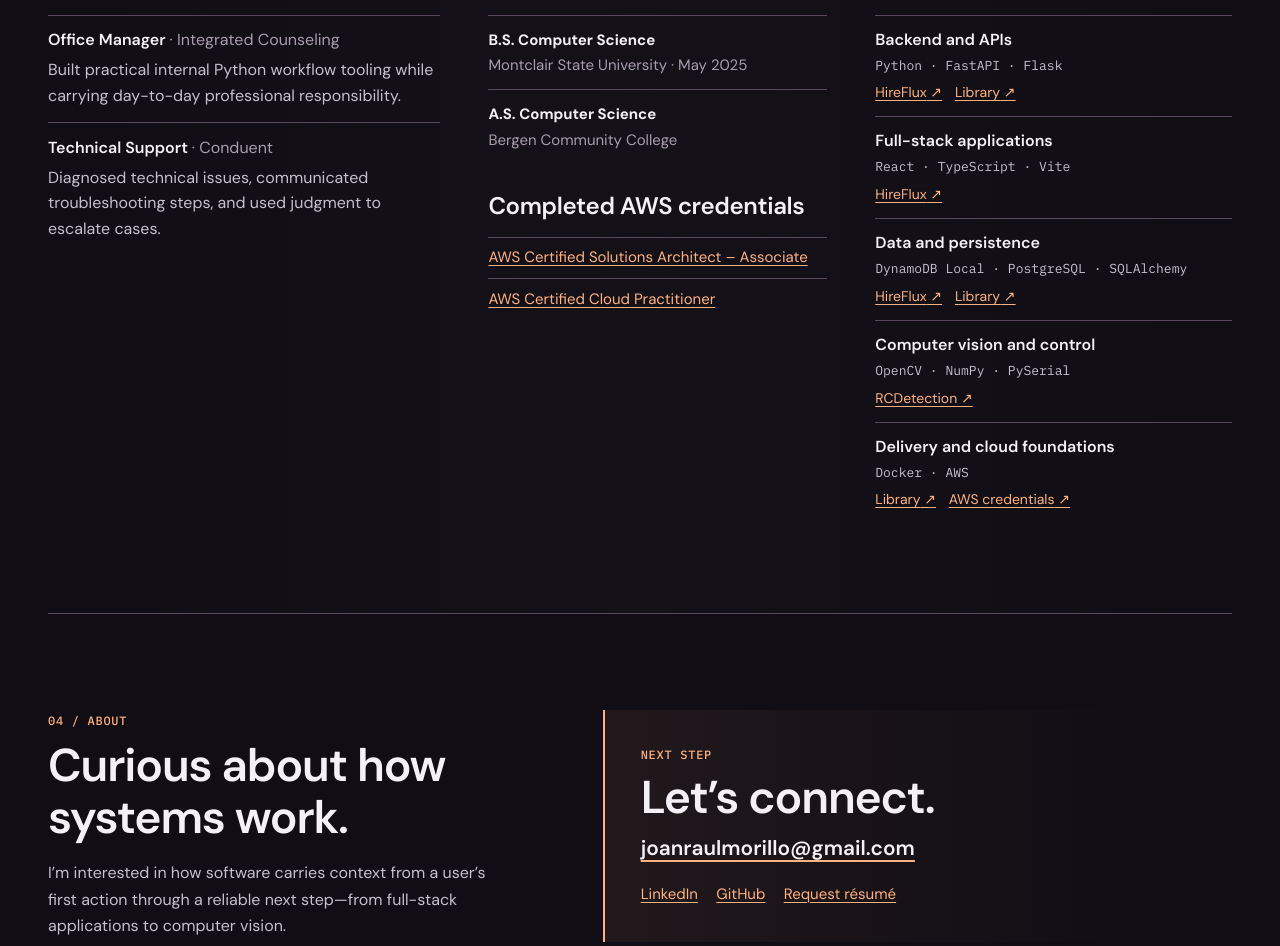
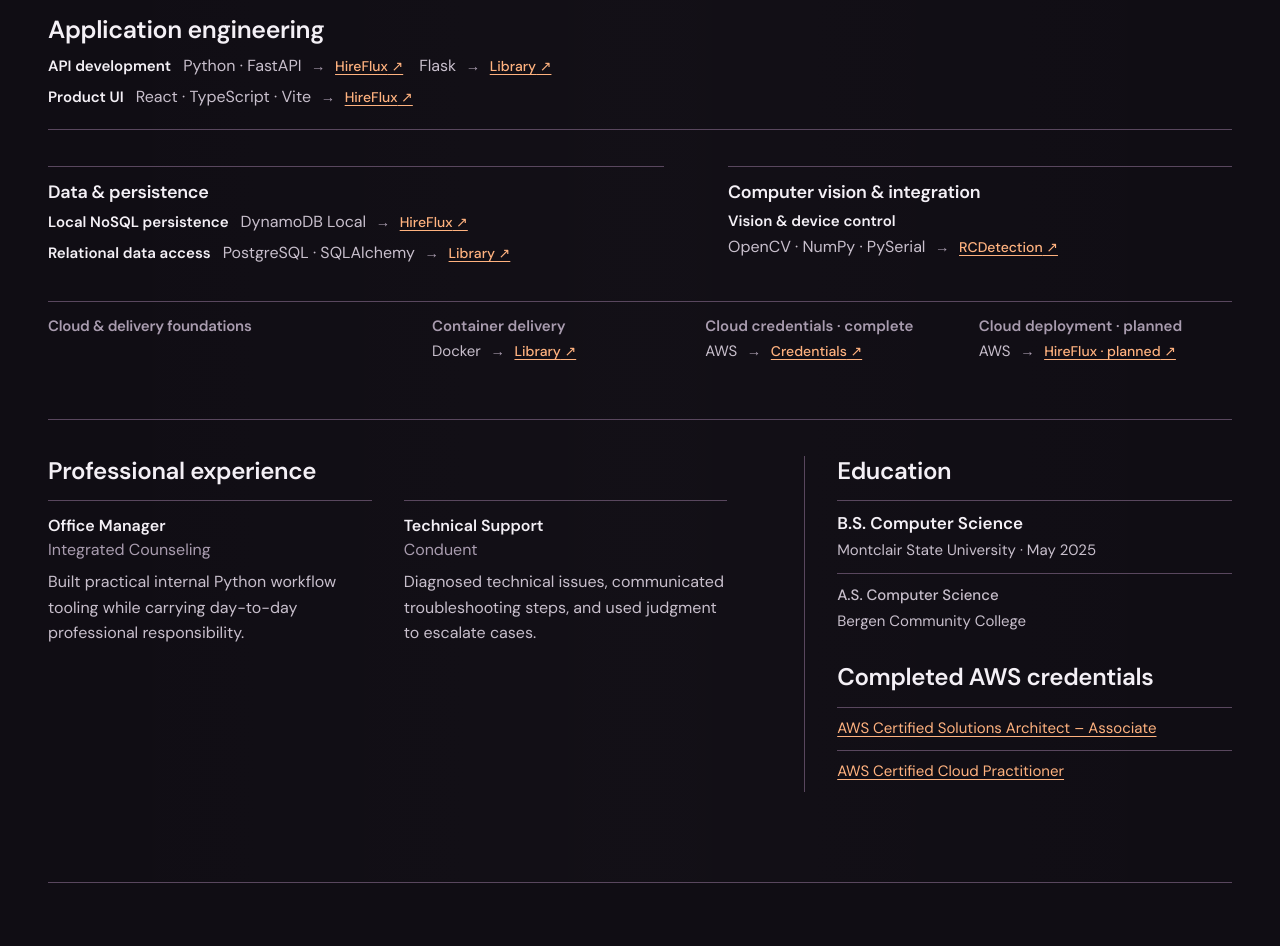
Before and after one commit to xiolest1/jm-portfolio-v2, a React (Vite) app: page / in a window 1280 px wide. Shown: the part 2706-3652 px from the top of the page. Built offline with nearby package versions, Linux system fonts and the light colour scheme.

Commit message:
Visual fixes

```diff
--- a/src/components/PortfolioHome.module.css
+++ b/src/components/PortfolioHome.module.css
@@ -293,7 +293,7 @@
 .projectLinks a,
 .library a,
 .rcCopy > a,
-.engineeringList a,
+.capabilityMappings a,
 .credentialList a,
 .contactLinks a {
   color: var(--color-accent);
@@ -304,7 +304,7 @@
 .projectLinks a:hover,
 .library a:hover,
 .rcCopy > a:hover,
-.engineeringList a:hover,
+.capabilityMappings a:hover,
 .credentialList a:hover,
 .contactLinks a:hover {
   color: var(--color-focus);
@@ -457,152 +457,336 @@
 }
 
 .foundation {
-  background: linear-gradient(90deg, transparent, rgb(255 255 255 / 1.5%), transparent);
+  background: linear-gradient(90deg, transparent, rgb(255 255 255 / 1%), transparent);
 }
 
-.foundationGrid {
-  display: grid;
-  grid-template-columns: 1.1fr 0.95fr 1fr;
-  gap: clamp(1.5rem, 4vw, 3rem);
-  align-items: start;
+.foundationHeader {
+  max-width: 54rem;
+  margin-bottom: clamp(1.75rem, 4vw, 2.5rem);
 }
 
-.foundationColumn {
+.foundationHeader .eyebrow {
+  margin-bottom: 0.65rem;
+}
+
+.foundationHeader .sectionTitle {
+  max-width: 28ch;
+  margin: 0;
+}
+
+.engineeringProfile {
+  display: grid;
+  gap: clamp(1.5rem, 3vw, 2.25rem);
+}
+
+.capabilityGroup {
   min-width: 0;
 }
 
-.subhead {
-  margin: 0 0 1rem;
+.capabilityLead {
+  padding-block: 1.1rem 1.25rem;
+  border-top: 1px solid var(--color-line);
+  border-bottom: 1px solid var(--color-line);
+}
+
+.foundationSubhead {
+  margin: 0 0 0.9rem;
+  color: var(--color-text);
+  font: 600 var(--type-subheading)/1.25 var(--font-sans);
+  letter-spacing: -0.015em;
+}
+
+.capabilityLead .foundationSubhead {
+  margin-bottom: 0.55rem;
+  font-size: clamp(1.3rem, 2vw, 1.55rem);
+}
+
+.capabilityMappings {
+  display: grid;
+  gap: 0.45rem;
+  margin: 0;
+  padding: 0;
+  list-style: none;
+}
+
+.capabilityMapping {
+  display: flex;
+  flex-wrap: wrap;
+  align-items: baseline;
+  gap: 0.2rem 0.75rem;
+  min-width: 0;
+  line-height: 1.5;
+}
+
+.capabilityType {
+  color: var(--color-text);
+  font-size: 0.94rem;
+  font-weight: 600;
+}
+
+.capabilityPaths,
+.capabilityPath {
+  display: inline-flex;
+  flex-wrap: wrap;
+  align-items: baseline;
+  gap: 0.2rem 0.6rem;
+  min-width: 0;
+}
+
+.capabilityPaths {
+  gap: 0.25rem 1rem;
+}
+
+.capabilityTechnology {
+  color: var(--color-body);
+  font-size: var(--type-body);
+}
+
+.capabilityArrow {
+  color: var(--color-muted);
+  font-size: 0.9rem;
+}
+
+.capabilityEvidence {
+  display: inline-flex;
+  flex-wrap: wrap;
+  gap: 0.25rem 0.5rem;
+  align-items: baseline;
+}
+
+.capabilityMappings a {
   color: var(--color-accent);
-  font: 500 0.73rem/1.4 var(--font-mono);
-  letter-spacing: 0.04em;
-  text-transform: uppercase;
+  font-size: var(--type-compact);
+  font-weight: 500;
+  text-decoration-thickness: 1px;
+  text-underline-offset: 0.2em;
+}
+
+.capabilityMappings a:hover {
+  color: var(--color-focus);
+}
+
+.capabilityPair {
+  display: grid;
+  grid-template-columns: minmax(0, 1.1fr) minmax(0, 0.9fr);
+  gap: clamp(2rem, 5vw, 4.5rem);
+}
+
+.capabilityStandard {
+  padding-top: 0.85rem;
+  border-top: 1px solid var(--color-line);
+}
+
+.capabilityStandard .foundationSubhead,
+.capabilityQuiet .foundationSubhead {
+  margin-bottom: 0.4rem;
+  font-size: 1.12rem;
+}
+
+.capabilityQuiet {
+  display: grid;
+  grid-template-columns: minmax(14rem, 0.45fr) minmax(0, 1fr);
+  gap: 0.6rem 1.5rem;
+  align-items: baseline;
+  padding-top: 0.8rem;
+  border-top: 1px solid var(--color-line);
+}
+
+.capabilityQuiet .foundationSubhead {
+  margin: 0;
+  color: var(--color-muted);
+  font-size: var(--type-compact);
+}
+
+.capabilityQuiet .capabilityMappings {
+  display: grid;
+  grid-template-columns: repeat(auto-fit, minmax(min(100%, 15rem), 1fr));
+  gap: 0.5rem 1.25rem;
+}
+
+.capabilityQuiet .capabilityType {
+  color: var(--color-muted);
+  font-size: var(--type-compact);
+}
+
+.capabilityQuiet .capabilityTechnology {
+  font-size: var(--type-compact);
+}
+
+.foundationEvidence {
+  display: grid;
+  grid-template-columns: minmax(0, 1.35fr) minmax(17rem, 0.85fr);
+  gap: clamp(2rem, 6vw, 5rem);
+  align-items: start;
+  margin-top: clamp(2rem, 4.5vw, 3.5rem);
+  padding-top: clamp(1.5rem, 3vw, 2.25rem);
+  border-top: 1px solid var(--color-line);
+}
+
+.foundationExperience,
+.foundationEducation {
+  min-width: 0;
+}
+
+.experienceGrid {
+  display: grid;
+  grid-template-columns: repeat(2, minmax(0, 1fr));
+  gap: clamp(1.25rem, 3vw, 2rem);
 }
 
 .experienceItem {
-  padding-block: 0.85rem;
+  min-width: 0;
+  padding-top: 0.85rem;
   border-top: 1px solid var(--color-line);
 }
 
 .experienceItem h4 {
   margin: 0;
-  font-size: 0.95rem;
+  color: var(--color-text);
+  font-size: 1rem;
   font-weight: 600;
+  line-height: 1.35;
 }
 
 .experienceItem h4 span {
+  display: block;
+  margin-top: 0.15rem;
   color: var(--color-muted);
   font-weight: 400;
 }
 
 .experienceItem p {
-  margin: 0.4rem 0 0;
+  max-width: 42ch;
+  margin: 0.55rem 0 0;
   color: var(--color-body);
-  font-size: 0.84rem;
-  line-height: 1.6;
+  font-size: var(--type-body);
+  line-height: var(--leading-copy);
 }
 
-.foundationList,
-.credentialList,
-.engineeringList {
+.foundationEducation {
+  display: grid;
+  gap: 1.2rem;
+  padding-left: clamp(1.25rem, 3vw, 2rem);
+  border-left: 1px solid var(--color-line);
+}
+
+.educationList,
+.credentialList {
   margin: 0;
   padding: 0;
   list-style: none;
 }
 
-.foundationList li,
-.engineeringList li {
-  padding-block: 0.8rem;
+.educationList li {
+  padding-block: 0.7rem;
   border-top: 1px solid var(--color-line);
 }
 
-.foundationList strong,
-.foundationList span {
+.educationList strong,
+.educationList span {
   display: block;
 }
 
-.foundationList strong {
-  font-size: 0.9rem;
+.educationList strong {
+  color: var(--color-text);
+  font-size: var(--type-compact);
+  font-weight: 600;
+  line-height: 1.35;
 }
 
-.foundationList span {
-  margin-top: 0.2rem;
-  color: var(--color-muted);
-  font-size: 0.82rem;
+.educationList span {
+  margin-top: 0.25rem;
+  color: var(--color-body);
+  font-size: var(--type-compact);
+  line-height: var(--leading-compact);
 }
 
-.foundationColumn .subhead:not(:first-child) {
-  margin-top: 1.65rem;
+.educationList .primaryDegree strong {
+  font-size: 1.0625rem;
+}
+
+.educationList .secondaryDegree strong {
+  color: var(--color-body);
+  font-weight: 500;
 }
 
 .credentialList li {
-  padding-block: 0.55rem;
+  padding-block: 0.6rem;
   border-top: 1px solid var(--color-line);
-  font-size: 0.82rem;
-}
-
-.engineeringList h4 {
-  margin: 0;
-  color: var(--color-text);
-  font-size: 0.85rem;
-  font-weight: 600;
-}
-
-.engineeringList p {
-  margin: 0.3rem 0;
-  color: var(--color-body);
-  font: 0.68rem/1.7 var(--font-mono);
-}
-
-.engineeringList a {
-  font-size: 0.76rem;
+  font-size: var(--type-compact);
+  line-height: var(--leading-compact);
 }
 
 .closing {
-  display: grid;
-  grid-template-columns: minmax(0, 0.85fr) minmax(20rem, 1.15fr);
-  gap: clamp(2rem, 7vw, 6rem);
-  align-items: center;
   padding-block: clamp(3.5rem, 8vw, 6rem);
   border-top: 1px solid var(--color-line);
 }
 
+.closingHeader {
+  max-width: 42rem;
+  margin-bottom: 2rem;
+}
+
+.closingHeader .sectionTitle {
+  max-width: 20ch;
+}
+
+.closingGrid {
+  display: grid;
+  grid-template-columns: minmax(0, 1fr) minmax(18rem, 0.85fr);
+  gap: clamp(3rem, 8vw, 7rem);
+  align-items: start;
+}
+
 .aboutCopy {
-  max-width: 32rem;
+  max-width: 34rem;
+}
+
+.aboutLead {
+  margin: 0;
+  color: var(--color-text);
+  font-size: var(--type-subheading);
+  font-weight: 500;
+  letter-spacing: -0.015em;
+  line-height: 1.3;
 }
 
 .aboutCopy p:last-child {
-  margin: 1rem 0 0;
+  max-width: 56ch;
+  margin: 0.75rem 0 0;
   color: var(--color-body);
-  line-height: 1.65;
+  line-height: var(--leading-copy);
 }
 
 .contact {
-  padding: clamp(1.25rem, 3.5vw, 2.25rem);
-  border-left: 2px solid var(--color-accent);
-  background: linear-gradient(90deg, rgb(255 178 127 / 7%), transparent 85%);
+  padding: 0;
+  border: 0;
+  background: none;
 }
 
-.contact h2 {
-  margin: 0.45rem 0 0.65rem;
-  font-size: clamp(1.8rem, 3vw, 2.7rem);
-  font-weight: 500;
-  letter-spacing: -0.05em;
+.contactTitle {
+  margin: 0;
+  color: var(--color-text);
+  font-size: clamp(1.75rem, 2.6vw, 2.125rem);
+  font-weight: 600;
+  letter-spacing: -0.025em;
+  line-height: 1.2;
 }
 
 .emailAction {
   display: inline-block;
-  color: var(--color-text);
-  font-size: clamp(1rem, 2vw, 1.3rem);
+  margin-top: 0.75rem;
+  color: var(--color-accent);
+  font-size: clamp(1.125rem, 2vw, 1.375rem);
   font-weight: 600;
   text-decoration-color: var(--color-accent);
   text-underline-offset: 0.25em;
 }
 
 .contactLinks {
-  margin-top: 1.2rem;
+  margin-top: 1.25rem;
   gap: 0.65rem 1.15rem;
-  font-size: 0.84rem;
+  font-size: var(--type-compact);
 }
 
 @media (max-width: 980px) {
@@ -624,18 +808,30 @@
     max-width: 52rem;
   }
 
-  .foundationGrid {
+  .foundationEvidence {
+    grid-template-columns: minmax(0, 1.2fr) minmax(15rem, 0.8fr);
+    gap: 2rem;
+  }
+
+  .experienceGrid {
+    grid-template-columns: 1fr;
+  }
+}
+
+@media (max-width: 820px) {
+  .foundationEvidence {
+    grid-template-columns: 1fr;
+    gap: 2rem;
+  }
+
+  .experienceGrid {
     grid-template-columns: repeat(2, minmax(0, 1fr));
   }
 
-  .foundationColumn:last-child {
-    grid-column: 1 / -1;
-  }
-
-  .engineeringList {
-    display: grid;
-    grid-template-columns: repeat(2, minmax(0, 1fr));
-    column-gap: 1.5rem;
+  .foundationEducation {
+    padding: 1.5rem 0 0;
+    border-top: 1px solid var(--color-line);
+    border-left: 0;
   }
 }
 
@@ -693,8 +889,7 @@
 
   .supportGrid,
   .rcProject,
-  .foundationGrid,
-  .closing {
+  .closingGrid {
     grid-template-columns: 1fr;
   }
 
@@ -713,21 +908,55 @@
     object-position: center 56%;
   }
 
-  .foundationColumn:last-child {
-    grid-column: auto;
+  .experienceGrid {
+    grid-template-columns: 1fr;
   }
 
-  .engineeringList {
+  .foundationEducation {
+    padding-top: 1.5rem;
+    border-top: 1px solid var(--color-line);
+  }
+
+  .capabilityPair {
+    grid-template-columns: 1fr;
+    gap: 1.25rem;
+  }
+
+  .capabilityMapping {
+    flex-direction: column;
+    align-items: flex-start;
+  }
+
+  .capabilityPaths {
+    flex-direction: column;
+    align-items: flex-start;
+    gap: 0.35rem;
+  }
+
+  .capabilityQuiet {
+    grid-template-columns: 1fr;
+    gap: 0.4rem;
+  }
+
+  .capabilityQuiet .capabilityMappings {
+    grid-template-columns: 1fr;
+    gap: 0.5rem;
+  }
+
+  .experienceGrid {
     grid-template-columns: 1fr;
   }
 
   .closing {
-    gap: 2rem;
     padding-block: 3.5rem;
   }
 
-  .contact {
-    margin-inline: -0.25rem;
+  .closingHeader {
+    margin-bottom: 1.5rem;
+  }
+
+  .closingGrid {
+    gap: 2rem;
   }
 }
 
@@ -735,7 +964,8 @@
 .evidenceLinks {
   display: flex;
   flex-wrap: wrap;
-  gap: 0.25rem 0.8rem;
+  gap: 0.25rem 0.9rem;
+  font-size: 0.875rem;
 }
 
 /* Responsive typography roles */
@@ -855,12 +1085,6 @@
   line-height: var(--leading-compact);
 }
 
-.subhead {
-  font-size: var(--type-metadata);
-  line-height: 1.45;
-  letter-spacing: 0.06em;
-}
-
 .experienceItem h4 {
   font-size: 1rem;
   line-height: 1.35;
@@ -871,25 +1095,12 @@
   line-height: 1.6;
 }
 
-.foundationList strong,
-.foundationList span,
 .credentialList li {
   font-size: var(--type-compact);
   line-height: var(--leading-compact);
 }
 
-.engineeringList h4 {
-  font-size: var(--type-compact);
-  line-height: 1.4;
-}
-
-.engineeringList p {
-  font-size: 0.8125rem;
-  line-height: 1.6;
-}
-
-.engineeringList a,
-.evidenceLinks a {
+.capabilityMappings a {
   font-size: 0.875rem;
 }
 
@@ -905,16 +1116,3 @@
 .contactLinks {
   font-size: var(--type-compact);
 }
-
-/* Foundation and profile subhead roles */
-.foundationColumn > .subhead {
-  color: var(--color-text);
-  font: 600 var(--type-subheading)/1.25 var(--font-sans);
-  letter-spacing: -0.015em;
-  text-transform: none;
-}
-
-.engineeringList h4 {
-  font-size: var(--type-body);
-  line-height: 1.4;
-}
--- a/src/components/PortfolioHome.tsx
+++ b/src/components/PortfolioHome.tsx
@@ -1,4 +1,4 @@
-import { certifications, education, engineeringAreas, experience } from '../content/resume'
+import { certifications, education, engineeringGroups, experience, type EngineeringGroup, type EngineeringMapping } from '../content/resume'
 import { hireFlux, libraryProject, rcProject } from '../content/projects'
 import { site, resumeRequestHref } from '../content/site'
 import styles from './PortfolioHome.module.css'
@@ -9,6 +9,49 @@
       {children}
       <span className={styles.srOnly}> (opens in a new tab)</span>
     </a>
+  )
+}
+
+function CapabilityMappingList({ mappings }: { mappings: EngineeringMapping[] }) {
+  return (
+    <ul className={styles.capabilityMappings}>
+      {mappings.map((mapping) => (
+        <li className={styles.capabilityMapping} key={mapping.capability}>
+          <span className={styles.capabilityType}>{mapping.capability}</span>
+          <span className={styles.capabilityPaths}>
+            {mapping.paths.map((path) => (
+              <span className={styles.capabilityPath} key={path.technologies.join('-')}>
+                <span className={styles.capabilityTechnology}>{path.technologies.join(' · ')}</span>
+                <span className={styles.capabilityArrow} aria-hidden="true">→</span>
+                <span className={styles.capabilityEvidence}>
+                  {path.evidence.map((item) => (
+                    <a href={item.href} key={item.label}>
+                      {item.label}<span aria-hidden="true"> ↗</span>
+                    </a>
+                  ))}
+                </span>
+              </span>
+            ))}
+          </span>
+        </li>
+      ))}
+    </ul>
+  )
+}
+
+function CapabilityGroup({ group }: { group: EngineeringGroup }) {
+  const titleId = `foundation-${group.name.toLowerCase().replaceAll(/[^a-z0-9]+/g, '-')}`
+  const groupClass = group.level === 'lead'
+    ? styles.capabilityLead
+    : group.level === 'quiet'
+      ? styles.capabilityQuiet
+      : styles.capabilityStandard
+
+  return (
+    <section className={`${styles.capabilityGroup} ${groupClass}`} aria-labelledby={titleId}>
+      <h3 className={styles.foundationSubhead} id={titleId}>{group.name}</h3>
+      <CapabilityMappingList mappings={group.mappings} />
+    </section>
   )
 }
 
@@ -163,34 +206,57 @@
       </section>
 
       <section className={styles.foundation} id="foundation" aria-labelledby="foundation-title">
-        <div className={styles.regionHeader}>
+        <header className={styles.foundationHeader}>
           <p className={styles.eyebrow}>03 / Professional foundation</p>
           <h2 className={styles.sectionTitle} id="foundation-title">
-            Background that supports the work
+            Engineering profile
           </h2>
+        </header>
+
+        <div className={styles.engineeringProfile}>
+          {engineeringGroups.filter((group) => group.level === 'lead').map((group) => (
+            <CapabilityGroup group={group} key={group.name} />
+          ))}
+
+          <div className={styles.capabilityPair}>
+            {engineeringGroups.filter((group) => group.level === 'standard').map((group) => (
+              <CapabilityGroup group={group} key={group.name} />
+            ))}
           </div>
-        <div className={styles.foundationGrid}>
-          <div className={styles.foundationColumn}>
-            <h3 className={styles.subhead}>Professional experience</h3>
+
+          {engineeringGroups.filter((group) => group.level === 'quiet').map((group) => (
+            <CapabilityGroup group={group} key={group.name} />
+          ))}
+        </div>
+
+        <div className={styles.foundationEvidence}>
+          <section className={styles.foundationExperience} aria-labelledby="experience-title">
+            <h3 className={styles.foundationSubhead} id="experience-title">Professional experience</h3>
+            <div className={styles.experienceGrid}>
               {experience.map((item) => (
                 <article className={styles.experienceItem} key={item.company}>
-                <h4>{item.title} <span>· {item.company}</span></h4>
+                  <h4>{item.title}<span>{item.company}</span></h4>
                   <p>{item.evidence}</p>
                 </article>
               ))}
             </div>
+          </section>
 
-          <div className={styles.foundationColumn}>
-            <h3 className={styles.subhead}>Education</h3>
-            <ul className={styles.foundationList}>
-              {education.map((item) => (
-                <li key={item.degree}>
+          <aside className={styles.foundationEducation} aria-label="Education and credentials">
+            <section aria-labelledby="education-title">
+              <h3 className={styles.foundationSubhead} id="education-title">Education</h3>
+              <ul className={styles.educationList}>
+                {education.map((item, index) => (
+                  <li className={index === 0 ? styles.primaryDegree : styles.secondaryDegree} key={item.degree}>
                     <strong>{item.degree}</strong>
                     <span>{item.school}{item.detail ? ' · ' + item.detail : ''}</span>
                   </li>
                 ))}
               </ul>
-            <h3 className={styles.subhead} id="credentials">Completed AWS credentials</h3>
+            </section>
+
+            <section id="credentials" aria-labelledby="credentials-title">
+              <h3 className={styles.foundationSubhead} id="credentials-title">Completed AWS credentials</h3>
               <ul className={styles.credentialList}>
                 {certifications.map((item) => (
                   <li key={item.name}>
@@ -198,35 +264,26 @@
                   </li>
                 ))}
               </ul>
-          </div>
-
-          <div className={styles.foundationColumn}>
-            <h3 className={styles.subhead}>Engineering profile</h3>
-            <ul className={styles.engineeringList}>
-              {engineeringAreas.map((area) => (
-                <li key={area.name}>
-                  <h4>{area.name}</h4>
-                  <p>{area.tools.join(' · ')}</p>
-                  <div className={styles.evidenceLinks}>{area.evidence.map((item) => (<a href={item.href} key={item.label}>{item.label}<span aria-hidden="true"> ↗</span></a>))}</div>
-                </li>
-              ))}
-            </ul>
-          </div>
+            </section>
+          </aside>
         </div>
       </section>
 
       <section className={styles.closing} id="about" aria-labelledby="about-title">
+        <div className={styles.closingHeader}>
+          <p className={styles.eyebrow}>04 / Closing</p>
+          <h2 className={styles.sectionTitle} id="about-title">About &amp; Contact</h2>
+        </div>
+        <div className={styles.closingGrid}>
           <div className={styles.aboutCopy}>
-          <p className={styles.eyebrow}>04 / About</p>
-          <h2 className={styles.sectionTitle} id="about-title">Curious about how systems work.</h2>
+            <h3 className={styles.aboutLead}>Curious about how systems work.</h3>
             <p>
               I’m interested in how software carries context from a user’s first action
-            through a reliable next step—from full-stack applications to computer vision.
+              to a reliable next step—from full-stack applications to computer vision.
             </p>
           </div>
-        <div className={styles.contact} id="contact" aria-labelledby="contact-title">
-          <p className={styles.eyebrow}>Next step</p>
-          <h2 id="contact-title">Let’s connect.</h2>
+          <div className={styles.contact} id="contact">
+            <h3 className={styles.contactTitle}>Let’s connect.</h3>
             <a className={styles.emailAction} href={mailto}>{site.email}</a>
             <div className={styles.contactLinks}>
               <ExternalLink href={site.linkedin}>LinkedIn</ExternalLink>
@@ -234,6 +291,7 @@
               <a href={resumeRequestHref}>Request résumé</a>
             </div>
           </div>
+        </div>
       </section>
     </>
   )
--- a/src/content/resume.ts
+++ b/src/content/resume.ts
@@ -20,10 +20,20 @@
   href: string
 }
 
-export type EngineeringArea = {
+export type EngineeringMapping = {
+  capability: string
+  paths: EngineeringEvidencePath[]
+}
+
+export type EngineeringEvidencePath = {
+  technologies: string[]
+  evidence: EngineeringEvidence[]
+}
+
+export type EngineeringGroup = {
   name: string
-  tools: string[]
-  evidence: EngineeringEvidence[]
+  level: 'lead' | 'standard' | 'quiet'
+  mappings: EngineeringMapping[]
 }
 
 export const education: Education[] = [
@@ -64,39 +74,105 @@
   },
 ]
 
-export const engineeringAreas: EngineeringArea[] = [
+export const engineeringGroups: EngineeringGroup[] = [
   {
-    name: 'Backend and APIs',
-    tools: ['Python', 'FastAPI', 'Flask'],
-    evidence: [
-      { label: 'HireFlux', href: '/hireflux' },
-      { label: 'Library', href: '#project-library' },
+    name: 'Application engineering',
+    level: 'lead',
+    mappings: [
+      {
+        capability: 'API development',
+        paths: [
+          {
+            technologies: ['Python', 'FastAPI'],
+            evidence: [{ label: 'HireFlux', href: '/hireflux' }],
+          },
+          {
+            technologies: ['Flask'],
+            evidence: [{ label: 'Library', href: '#project-library' }],
+          },
+        ],
+      },
+      {
+        capability: 'Product UI',
+        paths: [
+          {
+            technologies: ['React', 'TypeScript', 'Vite'],
+            evidence: [{ label: 'HireFlux', href: '/hireflux' }],
+          },
+        ],
+      },
     ],
   },
   {
-    name: 'Full-stack applications',
-    tools: ['React', 'TypeScript', 'Vite'],
-    evidence: [{ label: 'HireFlux', href: '/hireflux' }],
-  },
-  {
-    name: 'Data and persistence',
-    tools: ['DynamoDB Local', 'PostgreSQL', 'SQLAlchemy'],
-    evidence: [
-      { label: 'HireFlux', href: '/hireflux' },
-      { label: 'Library', href: '#project-library' },
+    name: 'Data & persistence',
+    level: 'standard',
+    mappings: [
+      {
+        capability: 'Local NoSQL persistence',
+        paths: [
+          {
+            technologies: ['DynamoDB Local'],
+            evidence: [{ label: 'HireFlux', href: '/hireflux' }],
+          },
+        ],
+      },
+      {
+        capability: 'Relational data access',
+        paths: [
+          {
+            technologies: ['PostgreSQL', 'SQLAlchemy'],
+            evidence: [{ label: 'Library', href: '#project-library' }],
+          },
+        ],
+      },
     ],
   },
   {
-    name: 'Computer vision and control',
-    tools: ['OpenCV', 'NumPy', 'PySerial'],
-    evidence: [{ label: 'RCDetection', href: '#project-rcdetection' }],
+    name: 'Computer vision & integration',
+    level: 'standard',
+    mappings: [
+      {
+        capability: 'Vision & device control',
+        paths: [
+          {
+            technologies: ['OpenCV', 'NumPy', 'PySerial'],
+            evidence: [{ label: 'RCDetection', href: '#project-rcdetection' }],
+          },
+        ],
+      },
+    ],
   },
   {
-    name: 'Delivery and cloud foundations',
-    tools: ['Docker', 'AWS'],
-    evidence: [
-      { label: 'Library', href: '#project-library' },
-      { label: 'AWS credentials', href: '#credentials' },
+    name: 'Cloud & delivery foundations',
+    level: 'quiet',
+    mappings: [
+      {
+        capability: 'Container delivery',
+        paths: [
+          {
+            technologies: ['Docker'],
+            evidence: [{ label: 'Library', href: '#project-library' }],
+          },
+        ],
+      },
+      {
+        capability: 'Cloud credentials · complete',
+        paths: [
+          {
+            technologies: ['AWS'],
+            evidence: [{ label: 'Credentials', href: '#credentials' }],
+          },
+        ],
+      },
+      {
+        capability: 'Cloud deployment · planned',
+        paths: [
+          {
+            technologies: ['AWS'],
+            evidence: [{ label: 'HireFlux · planned', href: '/hireflux' }],
+          },
+        ],
+      },
     ],
   },
 ]
```
Lines whose indentation alone changed are shown as unchanged.
